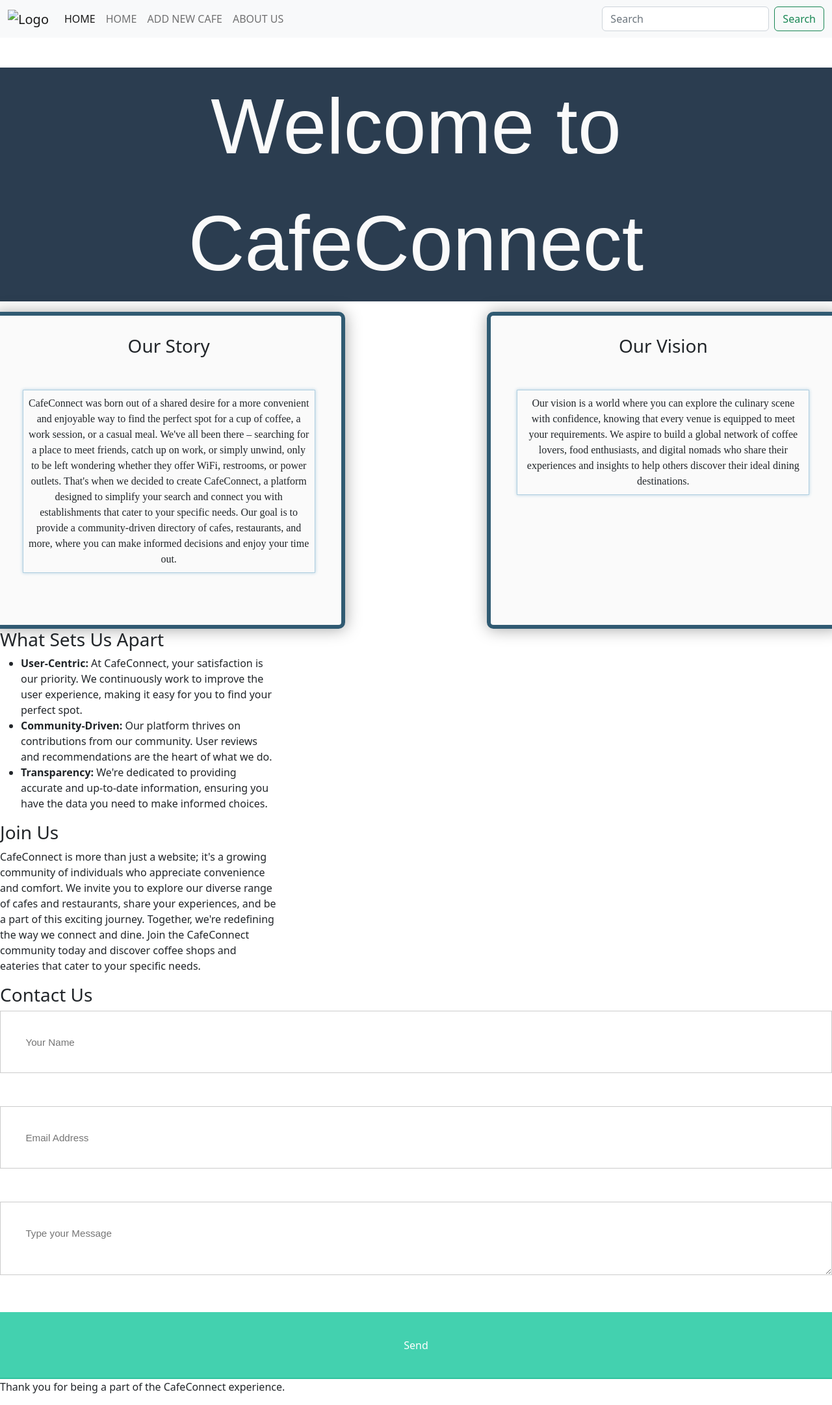
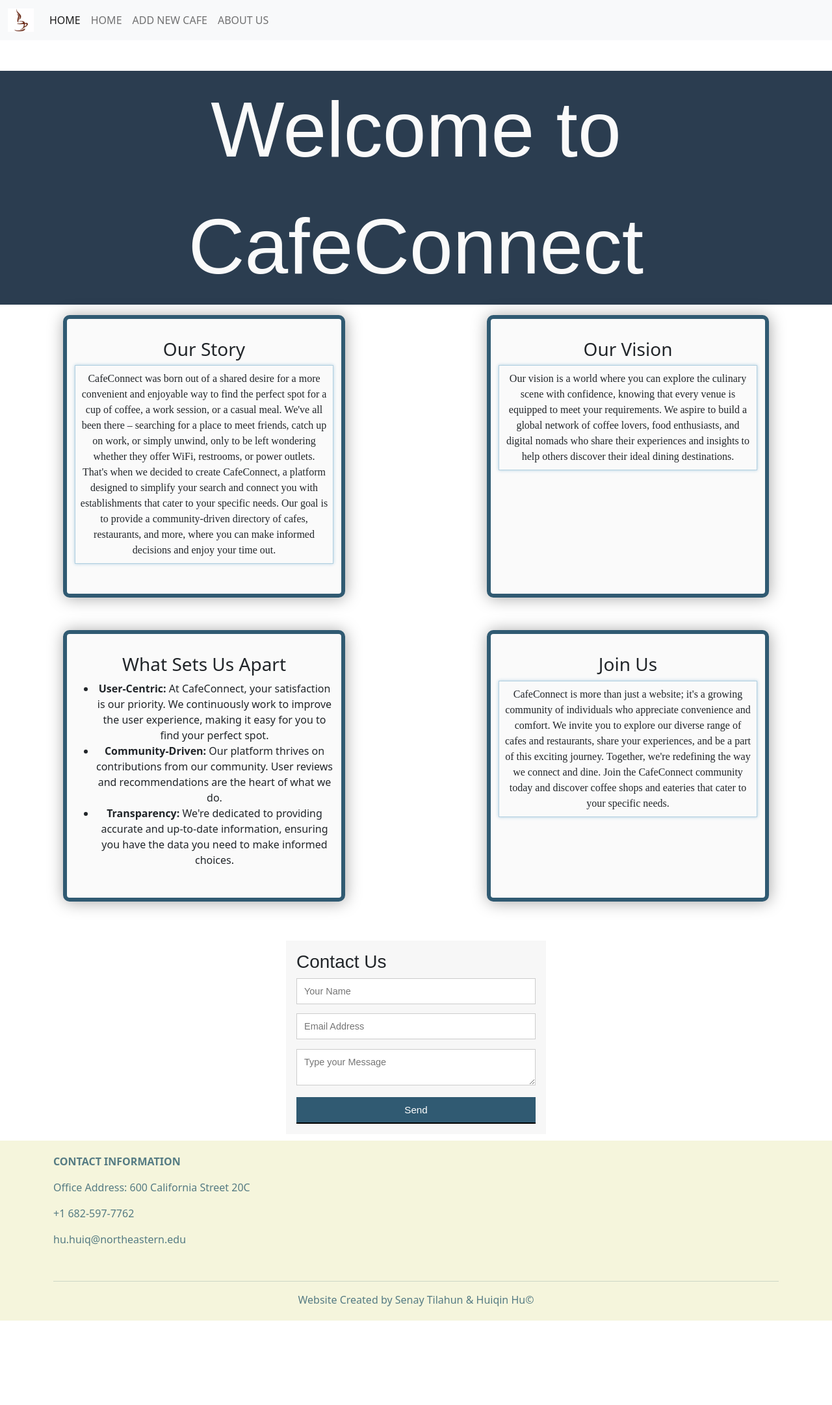
Before and after one commit to senay-tilahun/CafeConnect, a website: page frontend/aboutus.html in a window 1280 px wide. Shown: the whole page at 65% size. After the commit the page ends 2033 px from the top, so only its background shows below. Drawn offline with nearby package versions, Linux system fonts and the light colour scheme.

Commit message:
added fotter, updated header

```diff
--- a/frontend/aboutus.html
+++ b/frontend/aboutus.html
@@ -9,6 +9,8 @@
 
     <!---Main CSS File--->
     <link rel="stylesheet" href="styles/main.css" />
+    <link rel="stylesheet" href="styles/form.css" />
+    <link rel="stylesheet" href="styles/footer.css" />
 
     <!--------Bootstrap Files----------->
     <link
@@ -29,7 +31,7 @@
       <nav class="navbar navbar-expand-lg bg-light">
         <div class="container-fluid">
           <a class="navbar-brand" href="#"
-            ><img src="images/Logo.jpg" class="logo" alt="Logo"
+            ><img width="40px" src="./images/Logo.png" class="logo" alt="Logo"
           /></a>
           <button
             class="navbar-toggler"
@@ -59,17 +61,6 @@
                 <a class="nav-link" href="#aboutus">ABOUT US</a>
               </li>
             </ul>
-            <form class="d-flex" role="search">
-              <input
-                class="form-control me-2"
-                type="search"
-                placeholder="Search"
-                aria-label="Search"
-              />
-              <button class="btn btn-outline-success" type="submit">
-                Search
-              </button>
-            </form>
           </div>
         </div>
       </nav>
@@ -81,7 +72,7 @@
       <p class="intro">Welcome to CafeConnect</p>
 
       <div class="row text-center">
-        <section class="col-md-5">
+        <section class="col-md-4">
           <h3>Our Story</h3>
           <p>
             CafeConnect was born out of a shared desire for a more convenient
@@ -96,7 +87,7 @@
             you can make informed decisions and enjoy your time out.
           </p>
         </section>
-        <section class="col-md-5">
+        <section class="col-md-4">
           <h3>Our Vision</h3>
           <p>
             Our vision is a world where you can explore the culinary scene with
@@ -107,6 +98,7 @@
           </p>
         </section>
       </div>
+      <div class="row text-center">
         <section class="col-md-4">
           <h3>What Sets Us Apart</h3>
           <ul>
@@ -116,14 +108,14 @@
               making it easy for you to find your perfect spot.
             </li>
             <li>
-            <b>Community-Driven:</b> Our platform thrives on contributions from
-            our community. User reviews and recommendations are the heart of
-            what we do.
+              <b>Community-Driven:</b> Our platform thrives on contributions
+              from our community. User reviews and recommendations are the heart
+              of what we do.
             </li>
             <li>
               <b>Transparency:</b> We're dedicated to providing accurate and
-            up-to-date information, ensuring you have the data you need to make
-            informed choices.
+              up-to-date information, ensuring you have the data you need to
+              make informed choices.
             </li>
           </ul>
         </section>
@@ -134,11 +126,12 @@
             individuals who appreciate convenience and comfort. We invite you to
             explore our diverse range of cafes and restaurants, share your
             experiences, and be a part of this exciting journey. Together, we're
-          redefining the way we connect and dine. Join the CafeConnect community
-          today and discover coffee shops and eateries that cater to your
-          specific needs.
+            redefining the way we connect and dine. Join the CafeConnect
+            community today and discover coffee shops and eateries that cater to
+            your specific needs.
           </p>
         </section>
+      </div>
 
       <div class="form-style-6">
         <h3>Contact Us</h3>
@@ -149,7 +142,21 @@
           <input type="submit" value="Send" />
         </form>
       </div>
-      <p>Thank you for being a part of the CafeConnect experience.</p>
     </div>
+    <!---------------------footer section--------------------------->
+    <section id="footer">
+      <div class="container">
+        <div class="row">
+          <div class="col-md-6 footer-box">
+            <p><b>CONTACT INFORMATION</b></p>
+            <p>Office Address: 600 California Street 20C</p>
+            <p>+1 682-597-7762</p>
+            <p>hu.huiq@northeastern.edu</p>
+          </div>
+        </div>
+        <hr />
+        <p class="copyright">Website Created by Senay Tilahun & Huiqin Hu©</p>
+      </div>
+    </section>
   </body>
 </html>
--- /dev/null
+++ b/frontend/styles/footer.css
@@ -0,0 +1,38 @@
+#footer {
+  background-color: beige;
+  color: #557b83;
+}
+
+.footer-box {
+  padding: 20px;
+}
+
+.footer-box img {
+  width: 50px;
+  height: 50px;
+  margin-bottom: 20px;
+}
+
+.form-box .form-control {
+  border: none;
+  border-radius: 0;
+  margin-top: 25px;
+  max-width: 250px;
+}
+
+.footer-box .btn-primary {
+  border: none;
+  border-radius: 0;
+  margin-top: 30px;
+  background-color: #557b83;
+}
+
+hr {
+  background-color: #fff;
+}
+
+.copyright {
+  margin-bottom: 0;
+  padding-bottom: 20px;
+  text-align: center;
+}
--- /dev/null
+++ b/frontend/styles/form.css
@@ -0,0 +1,55 @@
+.form-style-6 {
+  font:
+    95% Arial,
+    Helvetica,
+    sans-serif;
+  max-width: 400px;
+  margin: 10px auto;
+  padding: 16px;
+  background: #f7f7f7;
+}
+.form-style-6 input[type="text"],
+.form-style-6 input[type="email"],
+.form-style-6 textarea,
+.form-style-6 select {
+  outline: none;
+  box-sizing: border-box;
+  -webkit-box-sizing: border-box;
+  -moz-box-sizing: border-box;
+  width: 100%;
+  background: #fff;
+  margin-bottom: 4%;
+  border: 1px solid #ccc;
+  padding: 3%;
+  color: #305a72;
+  font:
+    95% Arial,
+    Helvetica,
+    sans-serif;
+}
+.form-style-6 input[type="text"]:focus,
+.form-style-6 input[type="email"]:focus,
+.form-style-6 textarea:focus,
+.form-style-6 select:focus {
+  box-shadow: 0 0 5px #305a72;
+  padding: 3%;
+  border: 1px solid #305a72;
+}
+
+.form-style-6 input[type="submit"],
+.form-style-6 input[type="button"] {
+  box-sizing: border-box;
+  -webkit-box-sizing: border-box;
+  -moz-box-sizing: border-box;
+  width: 100%;
+  padding: 3%;
+  background: #305a72;
+  border-top-style: none;
+  border-right-style: none;
+  border-left-style: none;
+  color: #fff;
+}
+.form-style-6 input[type="submit"]:hover,
+.form-style-6 input[type="button"]:hover {
+  background: rgba(0, 0, 0, 0.35);
+}
--- a/frontend/styles/main.css
+++ b/frontend/styles/main.css
@@ -32,77 +32,19 @@ h2 {
   flex-wrap: wrap;
 }
 
-.col-md-5 p {
+.col-md-4 p {
   box-shadow: 0 0 5px #b0cfe0;
   border: 1px solid #b0cfe0;
   padding: 8px;
   font-family: SpaceGrotesk-Medium;
-  max-width: 450px;
-  margin: 50px auto;
 }
 
-.col-md-5 {
+.col-md-4 {
   background: #fafafa;
   padding: 30px;
   box-shadow: 1px 1px 25px rgba(0, 0, 0, 0.35);
   border-radius: 10px;
   border: 6px solid #305a72;
+  max-width: 450px;
+  margin: 50px auto;
 }
-
-.form-style-5 {
-  font:
-    95% Arial,
-    Helvetica,
-    sans-serif;
-  max-width: 400px;
-  margin: 10px auto;
-  padding: 16px;
-  background: #f7f7f7;
-}
-.form-style-5 h1 {
-  background: #43d1af;
-  padding: 20px 0;
-  font-size: 140%;
-  font-weight: 300;
-  text-align: center;
-  color: #fff;
-  margin: -16px -16px 16px -16px;
-}
-.form-style-6 input[type="text"],
-.form-style-6 input[type="email"],
-.form-style-6 textarea,
-.form-style-6 select {
-  outline: none;
-  box-sizing: border-box;
-  -webkit-box-sizing: border-box;
-  -moz-box-sizing: border-box;
-  width: 100%;
-  background: #fff;
-  margin-bottom: 4%;
-  border: 1px solid #ccc;
-  padding: 3%;
-  color: #555;
-  font:
-    95% Arial,
-    Helvetica,
-    sans-serif;
-}
-
-.form-style-6 input[type="submit"],
-.form-style-6 input[type="button"] {
-  box-sizing: border-box;
-  -webkit-box-sizing: border-box;
-  -moz-box-sizing: border-box;
-  width: 100%;
-  padding: 3%;
-  background: #43d1af;
-  border-bottom: 2px solid #30c29e;
-  border-top-style: none;
-  border-right-style: none;
-  border-left-style: none;
-  color: #fff;
-}
-.form-style-6 input[type="submit"]:hover,
-.form-style-6 input[type="button"]:hover {
-  background: #2ebc99;
-}
```
Also changed, not shown: frontend/addnew.html (+0 -11 lines), frontend/index.html (+0 -11 lines). Lines whose indentation alone changed are shown as unchanged.
